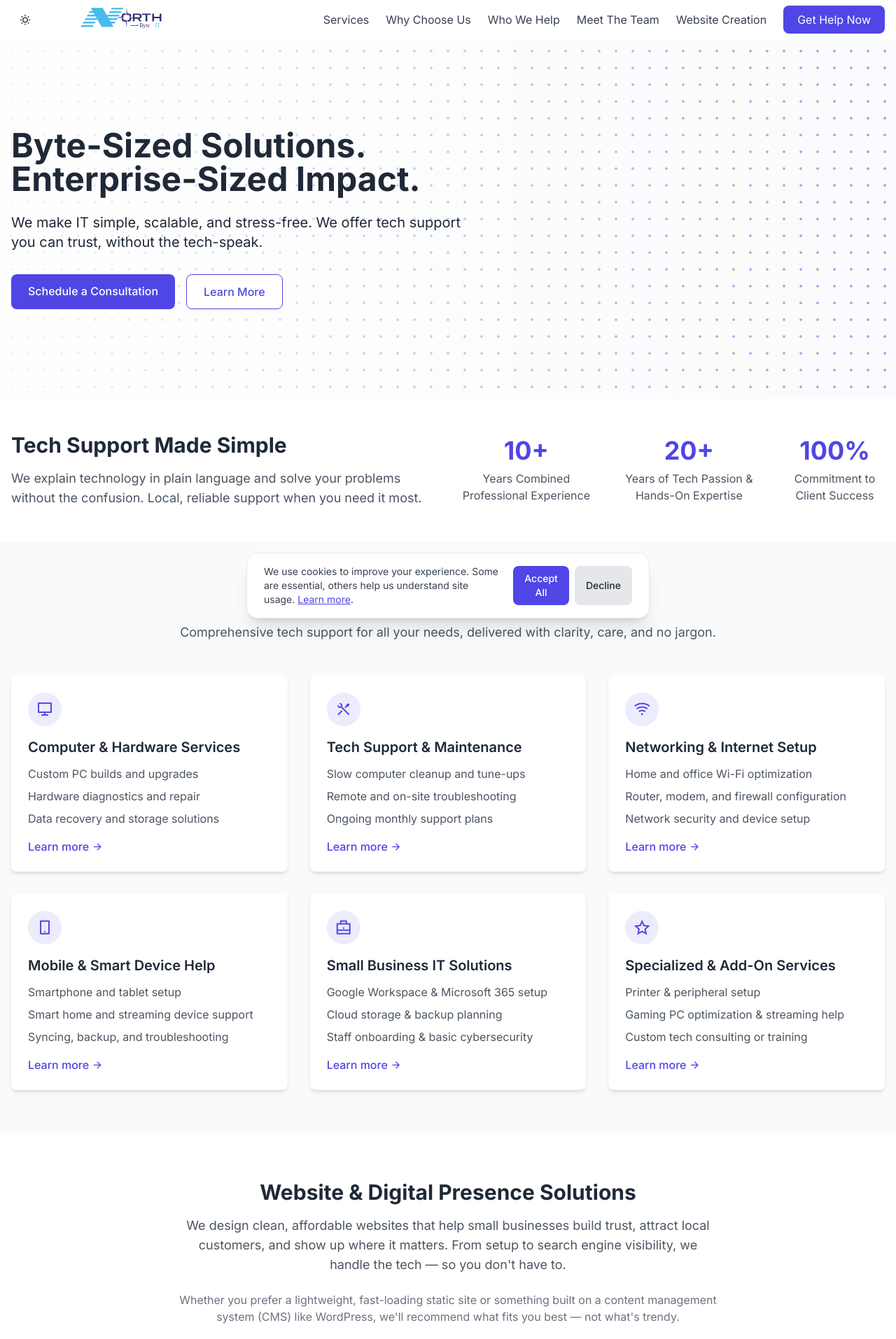
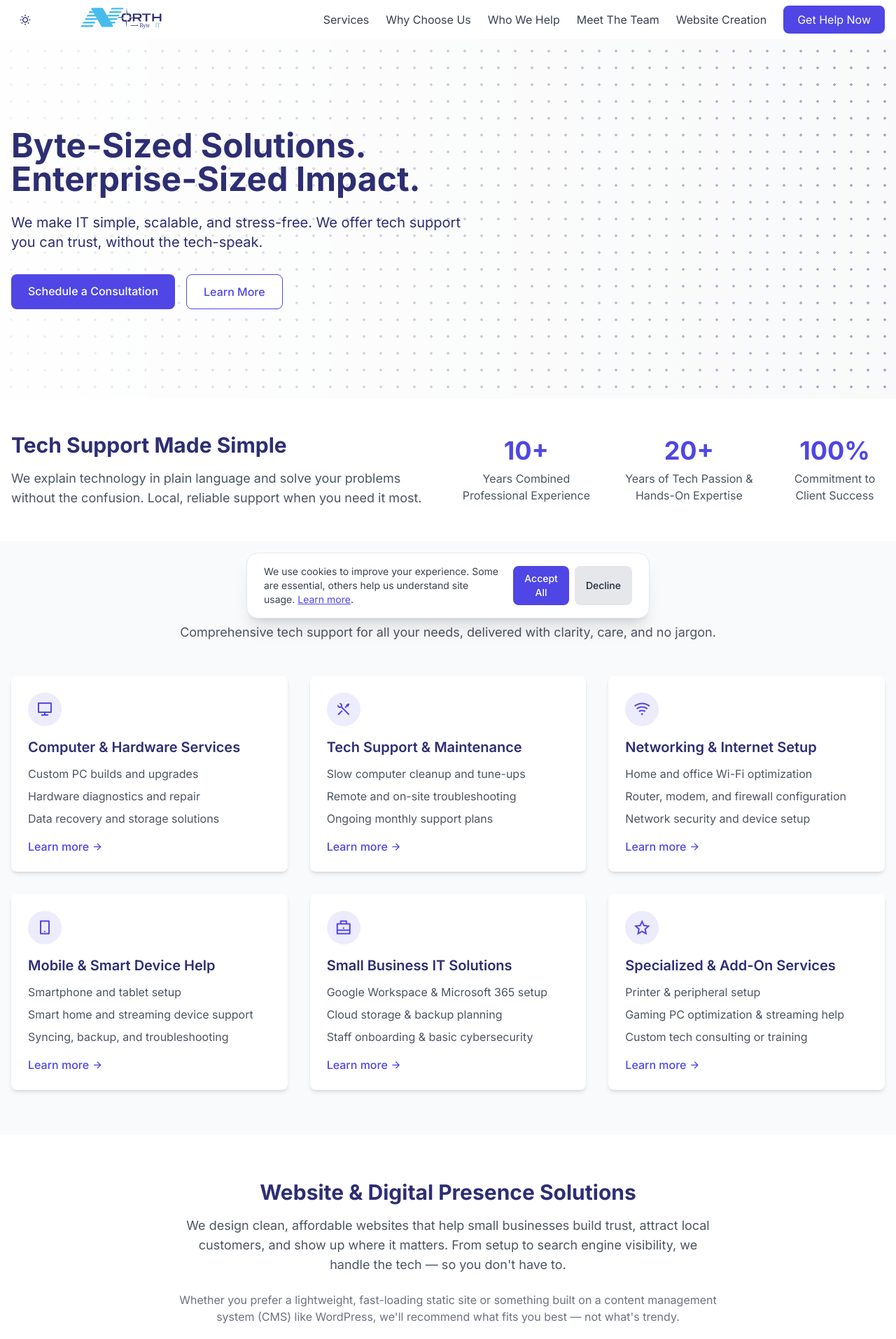
Before and after one commit to Roberto-Rodriguez-01/Roberto-Rodriguez-01.github.io, a Jekyll site: the page built from index.html, in a window 1280 px wide. Shown: the top 1914 px of the page at 70% size. Built offline with Jekyll 4.4.1, drawn with Linux system fonts in a browser that asks for light colours; nearby versions of some CDN libraries.

Commit message:
Update styles in CSS for improved color scheme and add new utility classes for text and background colors. Adjust dark mode styles for better contrast and visibility.

```diff
--- a/css/style.css
+++ b/css/style.css
@@ -1,33 +1,35 @@
 :where([class^="ri-"])::before { content: "\f3c2"; }
 body {
 font-family: 'Inter', sans-serif;
-background-color: #f9fafb;
-color: #1f2937;
+background-color: #f7f8f9;
+color: #2d2e73;
 transition: background-color 0.3s, color 0.3s;
 }
 body.dark {
-background-color: #111827;
-color: #f3f4f6;
+background-color: #2d2e73;
+color: #f7f8f9;
 }
 .hero-section {
-background-color: #f9fafb;
-background-image: radial-gradient(circle at center, rgba(79, 70, 229, 0.6) 2px, transparent 2px);
+background-color: #f7f8f9;
+background-image: radial-gradient(circle at center, rgba(45, 46, 115, 0.5) 2px, transparent 2px);
 background-size: 24px 24px;
 background-position: center;
 }
 
 .pattern-dots-lg {
-background-image: radial-gradient(circle at center, rgba(79, 70, 229, 0.6) 2px, transparent 2px);
+background-color: #f7f8f9;
+background-image: radial-gradient(circle at center, rgba(45, 46, 115, 0.5) 2px, transparent 2px);
 background-size: 24px 24px;
 }
 
 body.dark .hero-section {
-background-color: #111827;
-background-image: radial-gradient(circle at center, rgba(79, 70, 229, 0.7) 2px, transparent 2px);
+background-color: #2d2e73;
+background-image: radial-gradient(circle at center, rgba(247, 248, 249, 0.4) 2px, transparent 2px);
 }
 
 body.dark .pattern-dots-lg {
-background-image: radial-gradient(circle at center, rgba(79, 70, 229, 0.7) 2px, transparent 2px);
+background-color: #2d2e73;
+background-image: radial-gradient(circle at center, rgba(247, 248, 249, 0.4) 2px, transparent 2px);
 }
 
 input:focus, button:focus {
@@ -38,3 +40,45 @@ input[type="number"]::-webkit-outer-spin-button {
 -webkit-appearance: none;
 margin: 0;
 }
+
+/* Additional color utilities */
+.text-primary {
+color: #47bcec;
+}
+
+.text-secondary {
+color: #2d2e73;
+}
+
+.bg-primary {
+background-color: #47bcec;
+}
+
+.bg-secondary {
+background-color: #2d2e73;
+}
+
+.bg-light {
+background-color: #f7f8f9;
+}
+
+/* Dark mode specific adjustments */
+body.dark .text-primary {
+color: #47bcec;
+}
+
+body.dark .text-secondary {
+color: #f7f8f9;
+}
+
+body.dark .bg-primary {
+background-color: #47bcec;
+}
+
+body.dark .bg-secondary {
+background-color: #2d2e73;
+}
+
+body.dark .bg-light {
+background-color: #2d2e73;
+}
```
